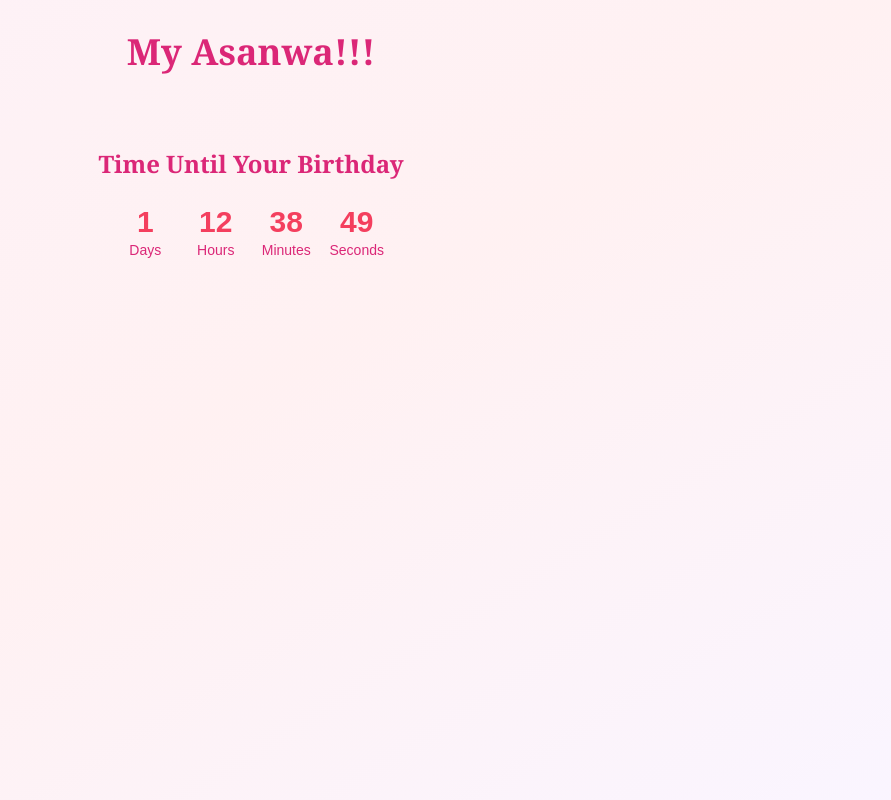
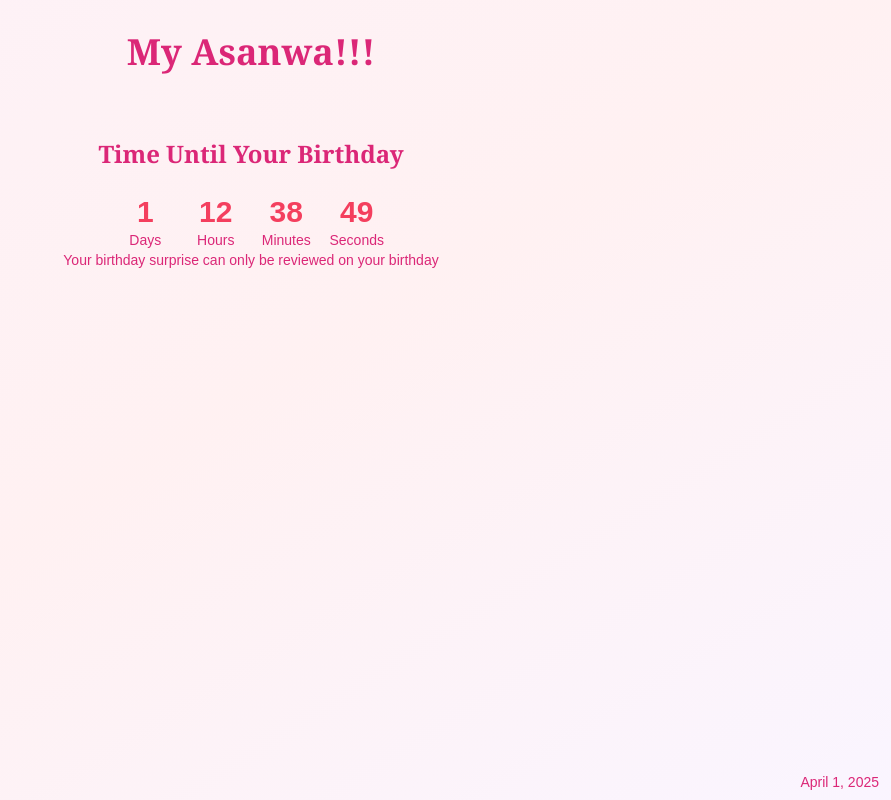
Before and after one commit to obodobright/birthday, a Next.js app: page / in a window 1280 px wide. Shown: the whole page, without its empty margins (389-1280 px from the left). Built offline with nearby package versions, Linux system fonts and the light colour scheme.

Commit message:
correct mistake

```diff
--- a/src/app/components/BirthdayCountdown.jsx
+++ b/src/app/components/BirthdayCountdown.jsx
@@ -23,7 +23,7 @@ const BirthdayCountdown = ({ onBirthday }) => {
     const calculateTimeLeft = () => {
       const today = new Date();
       const currentYear = today.getFullYear();
-      const birthday = new Date(currentYear, 3, 3); // April 4th (month is 0-based)
+      const birthday = new Date(currentYear, 3, 3); // April 3rd (month is 0-based)
       const birthdayEnd = new Date(birthday);
       birthdayEnd.setHours(24, 0, 0, 0);
 
@@ -37,8 +37,8 @@ const BirthdayCountdown = ({ onBirthday }) => {
         return;
       }
 
-      // If within 24 hours of birthday
-      if (hoursUntilBirthday <= 24 && hoursUntilBirthday >= 0) {
+      // If it's the birthday (April 3rd)
+      if (today.getDate() === 3 && today.getMonth() === 3) {
         setIsBirthday(true);
         onBirthday?.();
         return;
@@ -205,12 +205,16 @@ const BirthdayCountdown = ({ onBirthday }) => {
           <div className="text-sm text-pink-600 dark:text-pink-400">Seconds</div>
         </div>
       </div>
-      {/* <button
-        onClick={() => setIsBirthday(!isBirthday)}
-        className="bg-gradient-to-r from-pink-400 to-rose-400 hover:from-pink-500 hover:to-rose-500 text-white font-bold py-2 px-6 rounded-full transition-all duration-300 transform hover:scale-105 shadow-lg absolute bottom-3 right-2"
-      >
-        Test
-      </button> */}
+      <p className="text-sm  text-center text-pink-600 dark:text-pink-400">
+        Your birthday surprise can only be reviewed on your birthday
+      </p>
+      <p className="text-sm absolute bottom-2 right-3 text-pink-600 dark:text-pink-400">
+        {new Date().toLocaleDateString("en-US", {
+          month: "long",
+          day: "numeric",
+          year: "numeric",
+        })}
+      </p>
     </div>
   );
 };
```
